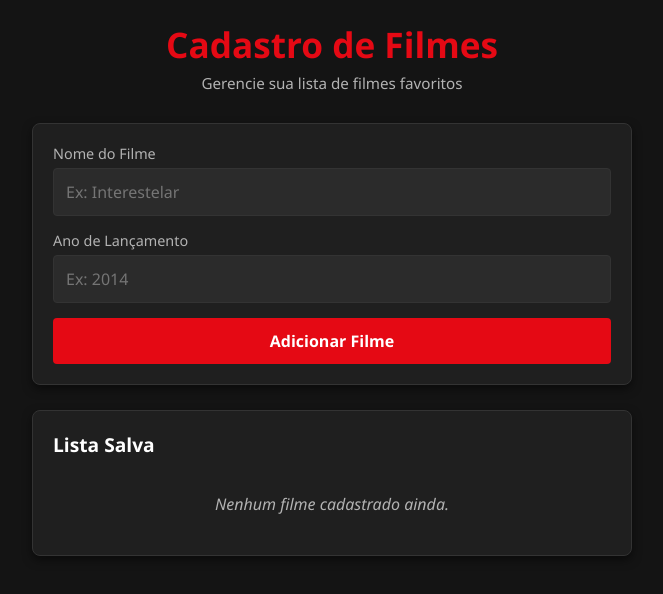
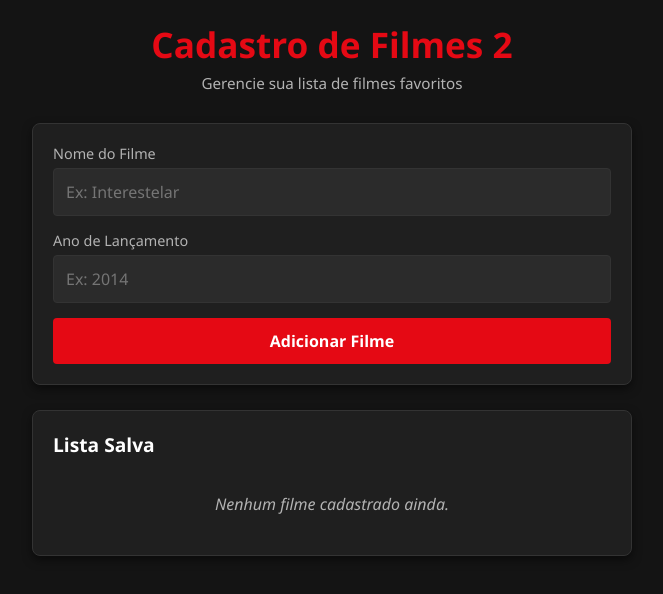
Before and after one commit to profestevaosimao/aula-pratica-nuvem-24abn, a website with bundled scripts: page index.html in a window 1280 px wide. Shown: the whole page, without its empty margins (308-971 px from the left). Built offline with nearby package versions, Linux system fonts and the light colour scheme.

Commit message:
mudança no titulo

```diff
--- a/index.html
+++ b/index.html
@@ -9,7 +9,7 @@
   <body>
     <div class="container">
       <header>
-        <h1>Cadastro de Filmes</h1>
+        <h1>Cadastro de Filmes 2</h1>
         <p>Gerencie sua lista de filmes favoritos</p>
       </header>
 
```
